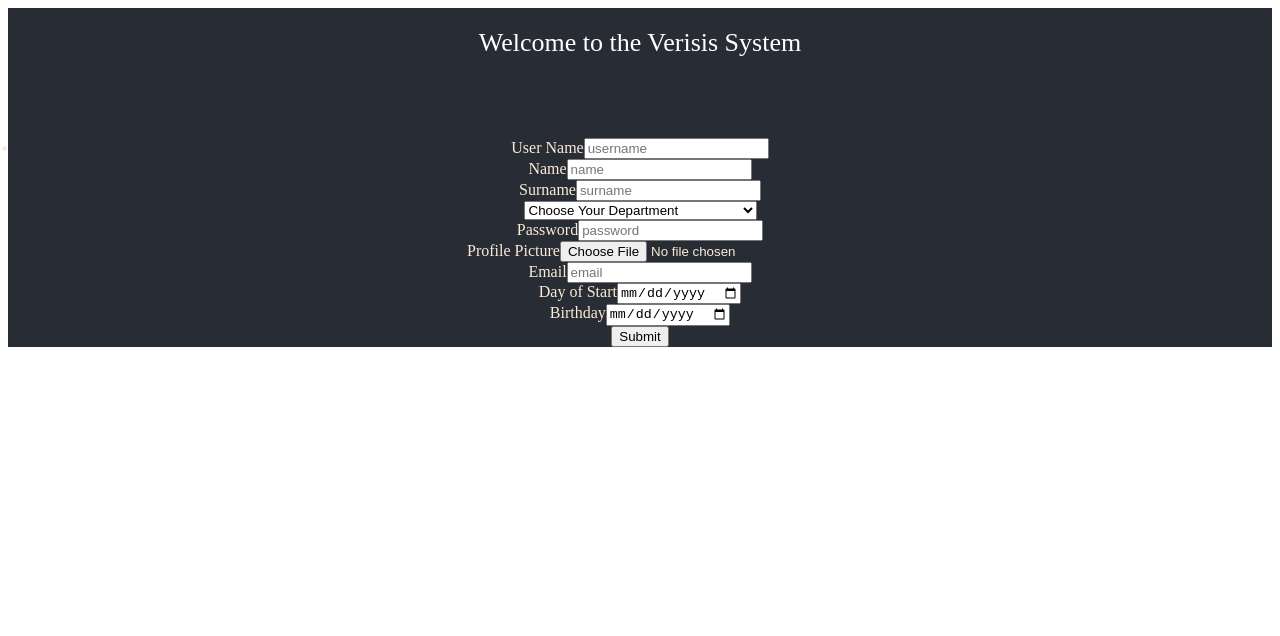
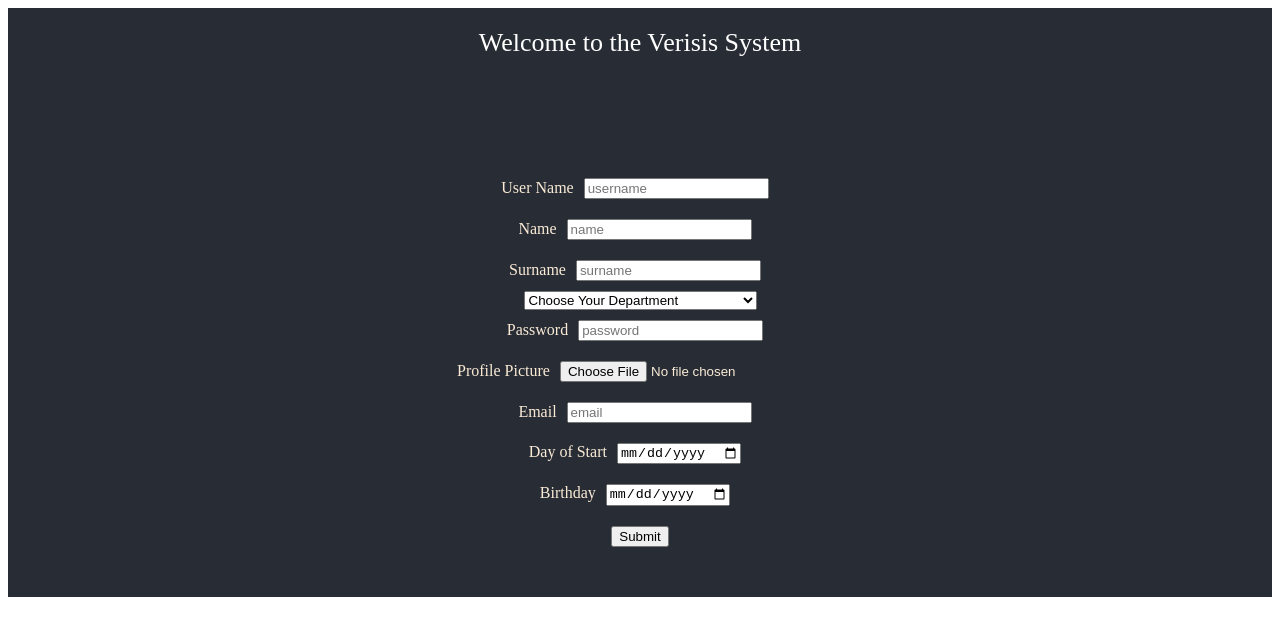
Before and after one commit to sarakahaveci/Verisis-system, a React (Create React App) app: page / in a window 1280 px wide. Shown: the top 636 px of the page. Built offline with nearby package versions, Linux system fonts and the light colour scheme.

Commit message:
--- Auto-Git Commit ---

```diff
--- a/src/App.css
+++ b/src/App.css
@@ -14,7 +14,8 @@
 }
 form{
   color: antiquewhite;
+  padding: 2.5rem;
+}
+input{
   margin: 10px;
-  display: list-item;
-flex-direction: column;
 }
--- a/src/Form.js
+++ b/src/Form.js
@@ -13,7 +13,6 @@ function Form() {
     setCurrentDepartment(newDepartment);
   };
   let password = "MyPA55w()rd";
-
   let upper_count = 0;
   let lower_count = 0;
   let number_count = 0;
@@ -31,6 +30,7 @@ function Form() {
       symbol_count += 1;
     }
   }
+
   console.log(`Number of capital letter: ${upper_count}`);
   console.log(`Number of lower letter: ${lower_count}`);
   console.log(`Number of numbers: ${number_count}`);
@@ -75,7 +75,8 @@ function Form() {
           lowerCase: true,
           digit: true,
         })}
-      />
+
+        />
       <br />
       Profile Picture
       <input type="file" />
```
Also changed, not shown: .autogit/logs/log-12-1-2021-9-17-9.txt (added).
